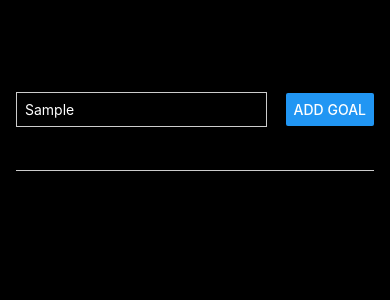
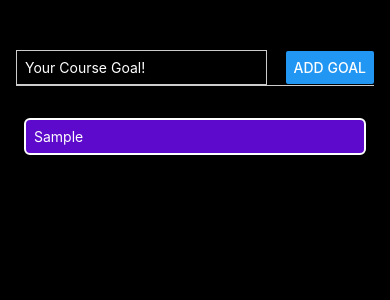
Before and after one commit to mrrobotisreal/GoalTracker, a React Native app: screen / in a window 390 px wide. Both pictures are taken after typing "Sample" into the empty fields and a click on the button "ADD GOAL". Shown: the top 300 px of the page. Built offline with nearby package versions, Linux system fonts and the light colour scheme.

Commit message:
Currently working on making things pressable.

```diff
--- a/App.js
+++ b/App.js
@@ -1,41 +1,34 @@
 import { useState } from 'react';
-import { StyleSheet, Text, TextInput, View, Button, ScrollView, FlatList } from 'react-native';
+import { StyleSheet, TextInput, View, Button, FlatList } from 'react-native';
+import GoalItem from './components/GoalItem';
+import GoalInput from './components/GoalInput';
 
-export default function App() {
-  const [ enteredGoalText, setEnteredGoalText ] = useState('');
+export default function App(enteredGoalText) {
   const [ courseGoals, setCourseGoals ] = useState([]);
 
-  function goalInputHandler(enteredText) {
-    console.log(enteredText);
-    setEnteredGoalText(enteredText);
-  };
-
-  function addGoalHandler() {
-    console.log(enteredGoalText);
-    setCourseGoals(currentCourseGoals => [...currentCourseGoals, enteredGoalText]);
+  function addGoalHandler(enteredGoalText) {
+    setCourseGoals(currentCourseGoals => [...currentCourseGoals, {text: enteredGoalText, key: Math.random().toString()}]);
   };
 
 
   return (
     <View style={styles.appContainer}>
-      <View style={styles.inputContainer}>
+      {/* <View style={styles.inputContainer}>
         <TextInput
           style={styles.textInput}
           placeholder="Your Course Goal!"
           onChangeText={goalInputHandler}
         />
         <Button title="Add Goal" onPress={addGoalHandler} />
-      </View>
+      </View> */}
+      <GoalInput onAddGoal={addGoalHandler}  />
       <View style={styles.goalsContainer}>
-        <FlatList>
-          {courseGoals.map((goal, index) => {
-            return (
-              <View key={index} style={styles.goalList}>
-                <Text style={styles.goalText} key={index}>{goal}</Text>
-              </View>
-            );
-          })}
-        </FlatList>
+        <FlatList data={courseGoals} renderItem={itemData => {
+          itemData.index
+          return (
+            <GoalItem text={itemData.item.text} />
+          );
+        }} />
       </View>
     </View>
   );
@@ -48,35 +41,7 @@ const styles = StyleSheet.create({
     paddingHorizontal: 16,
     backgroundColor: 'black',
   },
-  inputContainer: {
-    flex: 1,
-    flexDirection: 'row',
-    justifyContent: 'space-between',
-    alignItems: 'center',
-    marginBottom: 24,
-    borderBottomWidth: 1,
-    borderColor: '#cccccc',
-  },
-  textInput: {
-    borderWidth: 1,
-    borderColor: '#cccccc',
-    width: '70%',
-    marginRight: 8,
-    padding: 8,
-    color: 'white',
-  },
   goalsContainer: {
     flex: 5,
   },
-  goalList: {
-    backgroundColor: '#5e0acc',
-    margin: 8,
-    padding: 8,
-    borderWidth: 2,
-    borderColor: 'white',
-    borderRadius: 6,
-  },
-  goalText: {
-    color: 'white',
-  }
 });
--- /dev/null
+++ b/components/GoalInput.js
@@ -0,0 +1,52 @@
+import { useState } from 'react';
+import { StyleSheet, View, Button, TextInput, Pressable } from 'react-native';
+
+function GoalInput(props) {
+  const [ enteredGoalText, setEnteredGoalText ] = useState('');
+
+  function goalInputHandler(enteredText) {
+    console.log(enteredText);
+    setEnteredGoalText(enteredText);
+  };
+
+  function addGoalHandler() {
+    props.onAddGoal(enteredGoalText);
+    setEnteredGoalText('');
+  };
+
+  return (
+    <Pressable>
+      <View style={styles.inputContainer}>
+        <TextInput
+          style={styles.textInput}
+          placeholder="Your Course Goal!"
+          onChangeText={goalInputHandler}
+          value={enteredGoalText}
+        />
+        <Button title="Add Goal" onPress={addGoalHandler} />
+      </View>
+    </Pressable>
+  )
+};
+
+export default GoalInput;
+
+const styles = StyleSheet.create({
+  inputContainer: {
+    flex: 1,
+    flexDirection: 'row',
+    justifyContent: 'space-between',
+    alignItems: 'center',
+    marginBottom: 24,
+    borderBottomWidth: 1,
+    borderColor: '#cccccc',
+  },
+  textInput: {
+    borderWidth: 1,
+    borderColor: '#cccccc',
+    width: '70%',
+    marginRight: 8,
+    padding: 8,
+    color: 'white',
+  },
+});
--- /dev/null
+++ b/components/GoalItem.js
@@ -0,0 +1,25 @@
+import { StyleSheet, View, Text } from 'react-native';
+
+function GoalItem(props) {
+  return (
+    <View style={styles.goalItem}>
+      <Text style={styles.goalText}>{props.text}</Text>
+    </View>
+  );
+};
+
+export default GoalItem;
+
+const styles = StyleSheet.create({
+  goalItem: {
+    backgroundColor: '#5e0acc',
+    margin: 8,
+    padding: 8,
+    borderWidth: 2,
+    borderColor: 'white',
+    borderRadius: 6,
+  },
+  goalText: {
+    color: 'white',
+  }
+});
```
